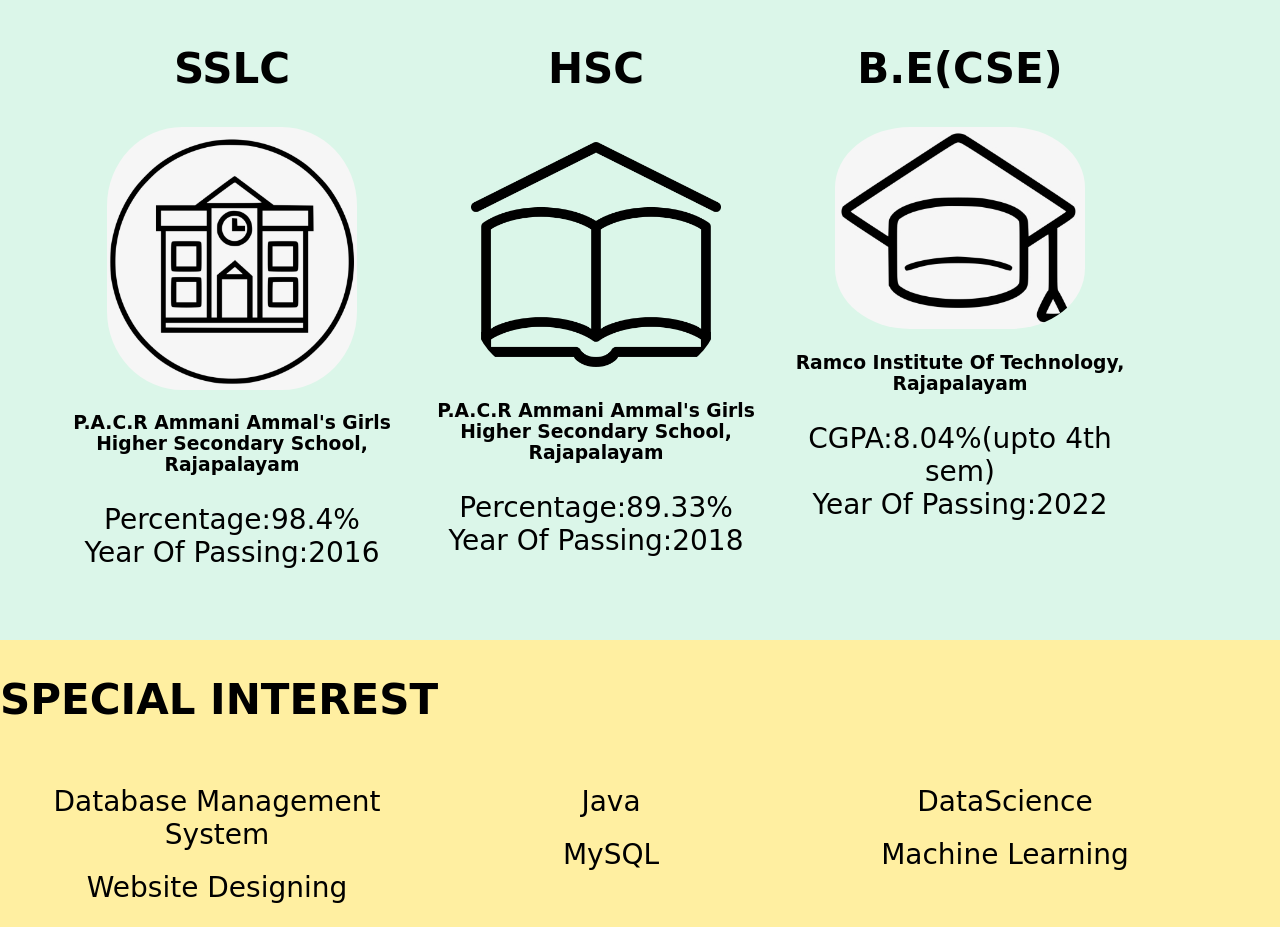
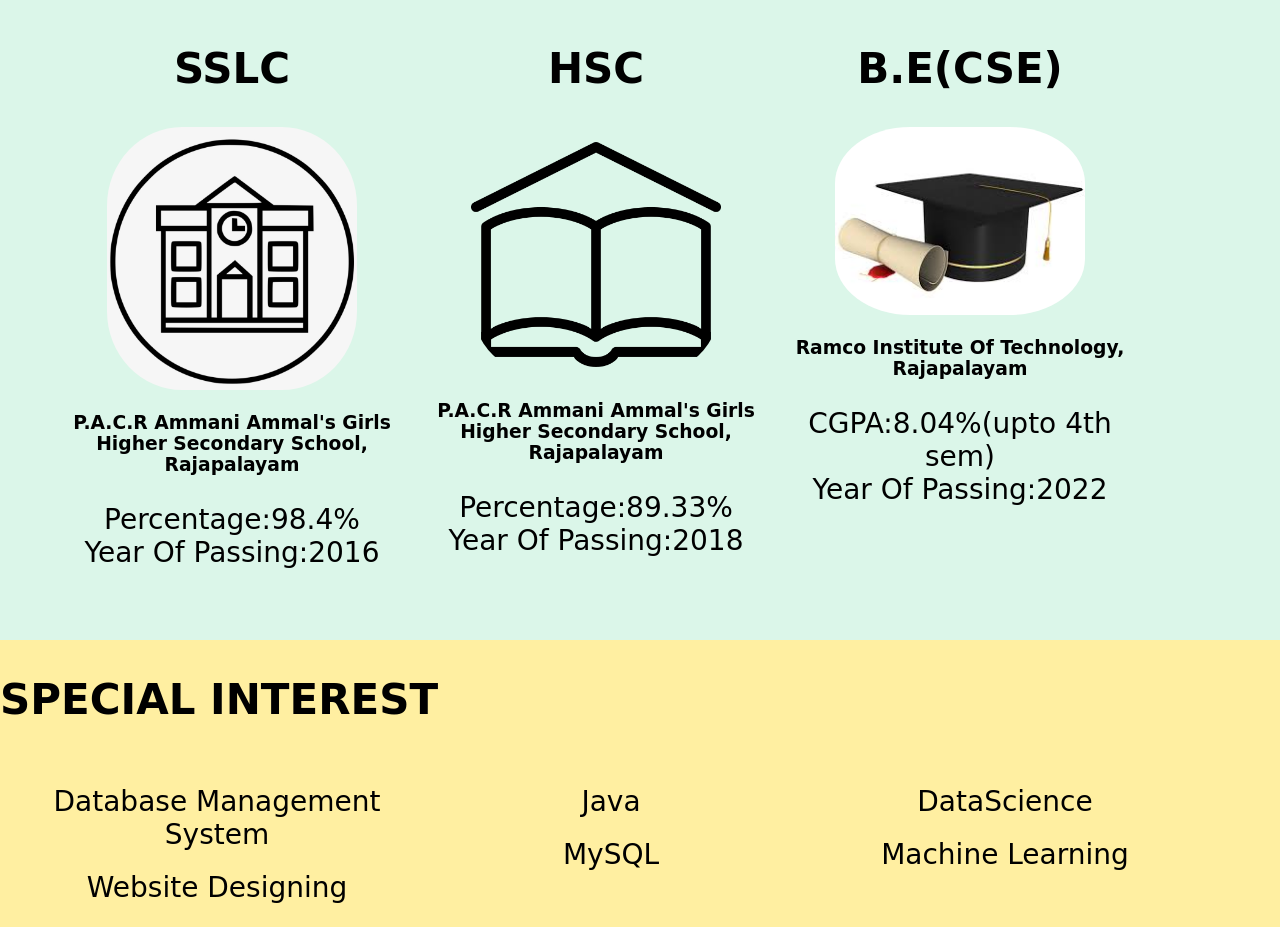
Before and after one commit to Shanthu-2k/resume, a plain HTML site: page index.html in a window 1280 px wide. Shown: the part 2560-3487 px from the top of the page. Drawn offline with Linux system fonts and the light colour scheme; a web font is replaced by a local one.

Commit message:
Update index.html

```diff
--- a/index.html
+++ b/index.html
@@ -88,7 +88,7 @@ Year Of Passing:2018
 </div>
 <div>
 <h2>B.E(CSE)</h2>
-<img src= "flat.png">
+<img src= "grad.jpg">
 <h1>Ramco Institute Of Technology,<br>Rajapalayam</h1>
 <p>
 CGPA:8.04%(upto 4th sem)<br>
```
